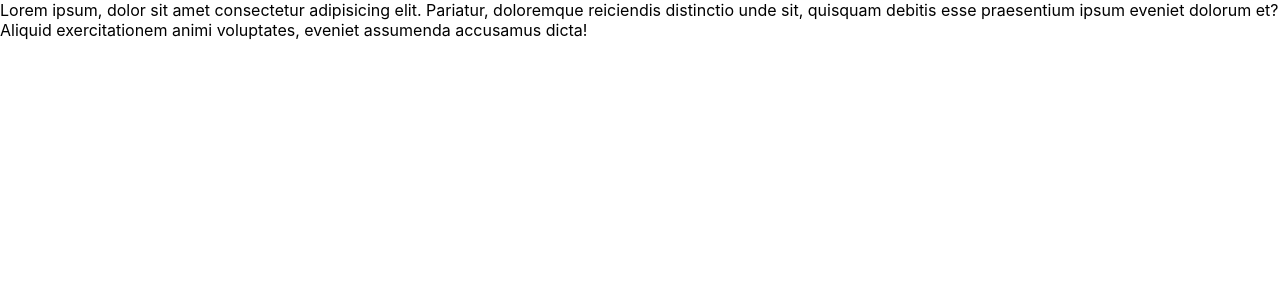
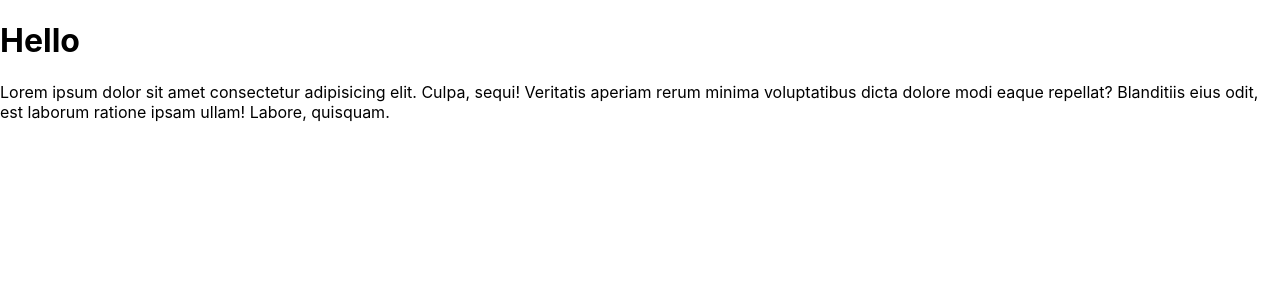
Before and after one commit to kodedocker/reactapp, a React (Create React App) app: page / in a window 1280 px wide. Shown: the top 300 px of the page. Built offline with nearby package versions, Linux system fonts and the light colour scheme.

Commit message:
parent tag and child tag.

```diff
--- a/src/App.js
+++ b/src/App.js
@@ -1,11 +1,15 @@
-// JSX XML
+// JSX - XML :: ROOT ELEMENT
+// THere can be only one Parent tag
 function App() {
   return (
     <div>
-      Lorem ipsum, dolor sit amet consectetur adipisicing elit. Pariatur,
-      doloremque reiciendis distinctio unde sit, quisquam debitis esse
-      praesentium ipsum eveniet dolorum et? Aliquid exercitationem animi
-      voluptates, eveniet assumenda accusamus dicta!
+      <h1>Hello</h1>
+      <p>
+        Lorem ipsum dolor sit amet consectetur adipisicing elit. Culpa, sequi!
+        Veritatis aperiam rerum minima voluptatibus dicta dolore modi eaque
+        repellat? Blanditiis eius odit, est laborum ratione ipsam ullam! Labore,
+        quisquam.
+      </p>
     </div>
   );
 }
```
